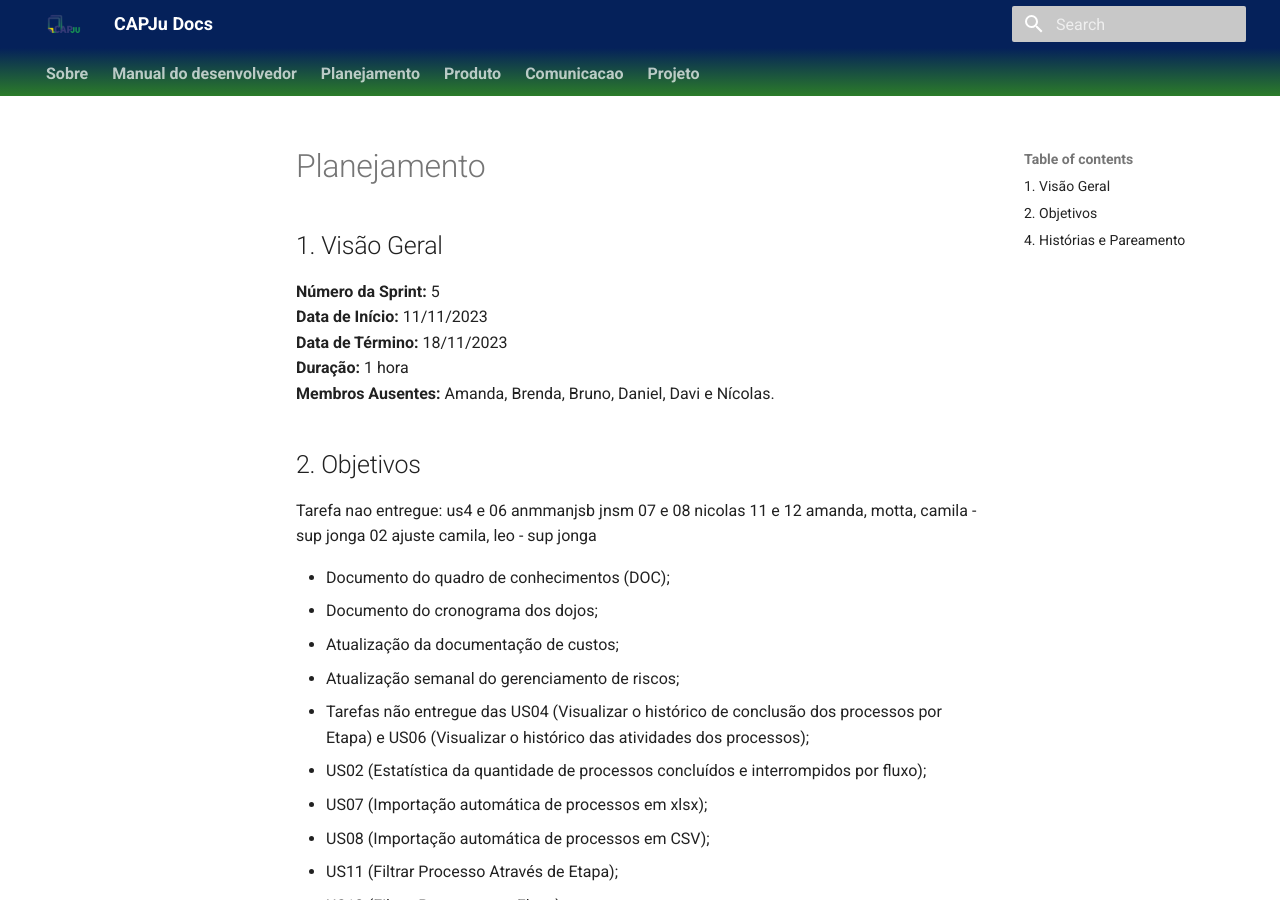
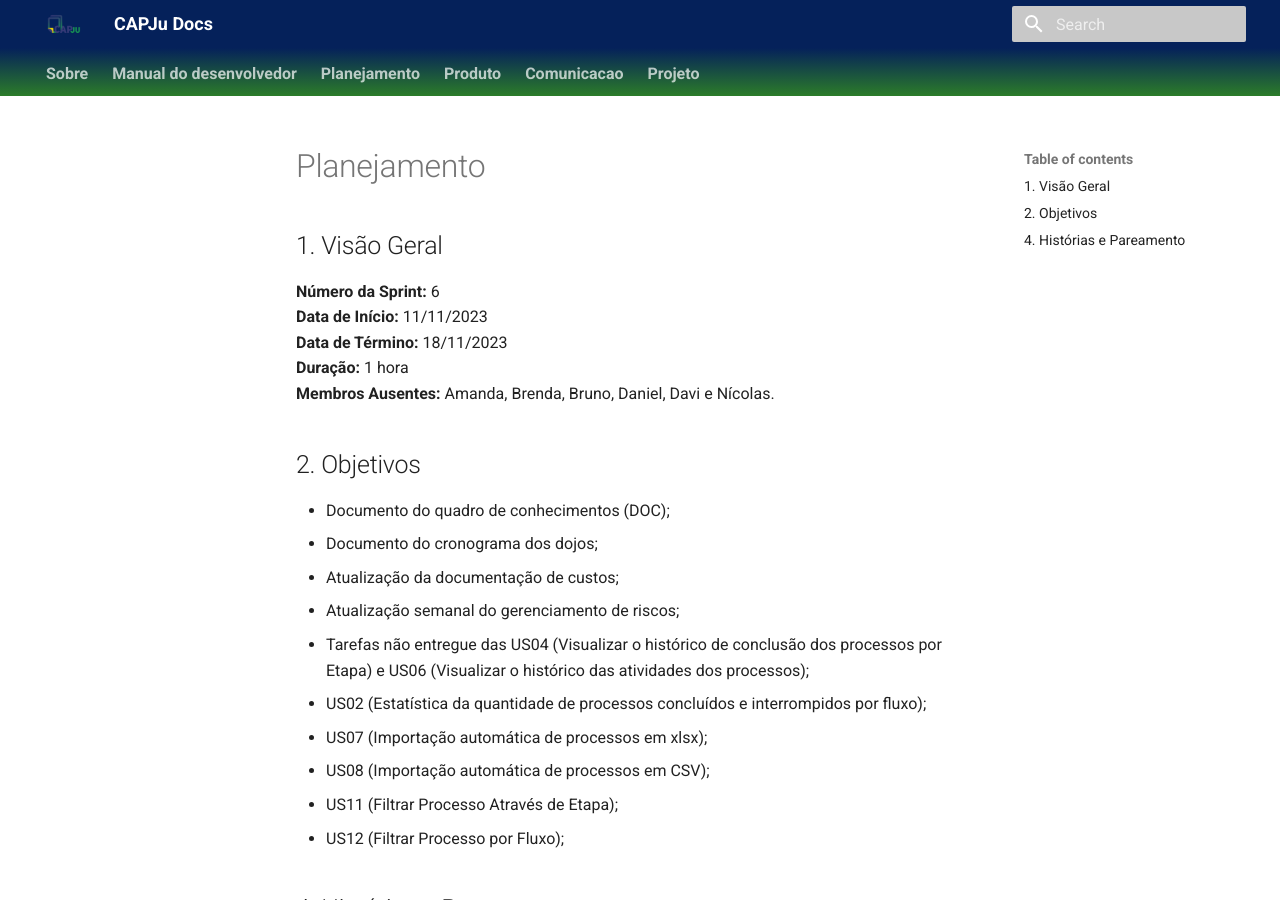
Before and after one commit to fga-eps-mds/2023-2-CAPJu-Doc, an MkDocs documentation site: the page built from docs/relatorios/sprints/sprint05/planning05.md, in a window 1280 px wide and 900 px high. Built offline with MkDocs 1.6.1 and Material for MkDocs 9.7.7, drawn with Linux system fonts in a browser that asks for light colours.

Commit message:
Alteracoes feitas pelo comentario do Felipe

```diff
--- a/docs/relatorios/sprints/sprint05/planning05.md
+++ b/docs/relatorios/sprints/sprint05/planning05.md
@@ -2,18 +2,13 @@
 
 ## 1. Visão Geral
 
-**Número da Sprint:** 5 <br/>
+**Número da Sprint:** 6 <br/>
 **Data de Início:** 11/11/2023 <br/>
 **Data de Término:** 18/11/2023 <br/>
 **Duração:** 1 hora <br/>
 **Membros Ausentes:** Amanda, Brenda, Bruno, Daniel, Davi e Nícolas. <br/>
 
 ## 2. Objetivos
-Tarefa nao entregue: us4 e 06 anmmanjsb jnsm
-07 e 08 nicolas
-11 e 12 amanda, motta, camila - sup jonga
-02 ajuste camila, leo - sup jonga
-
   * Documento do quadro de conhecimentos (DOC);
   * Documento do cronograma dos dojos;
   * Atualização da documentação de custos;
```
